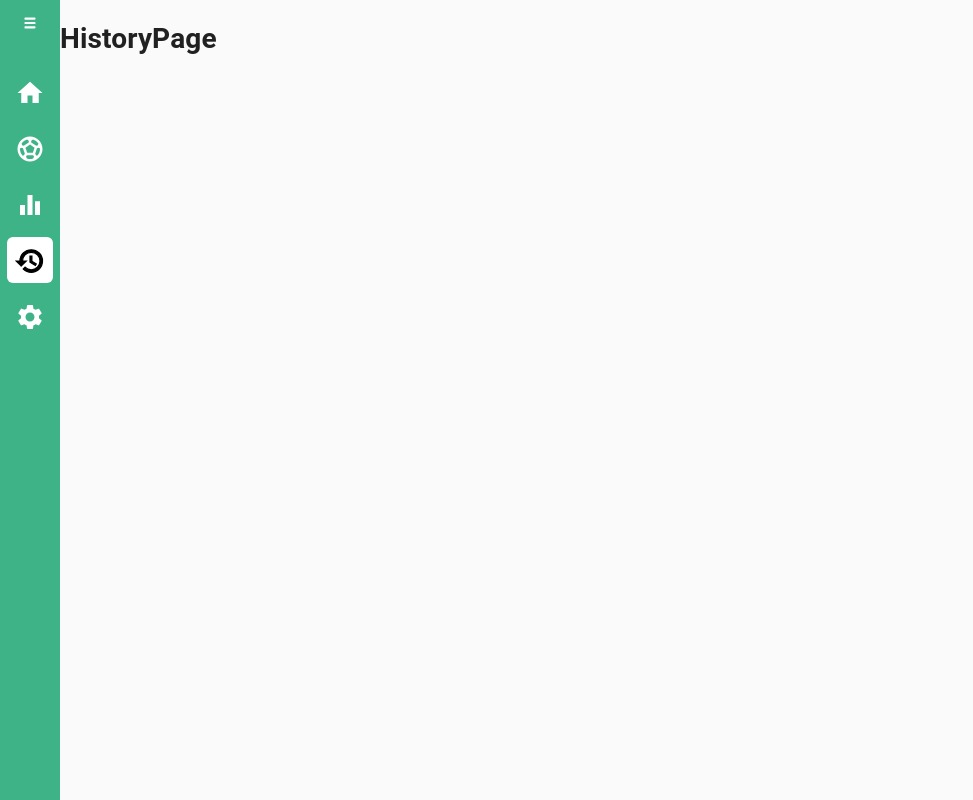
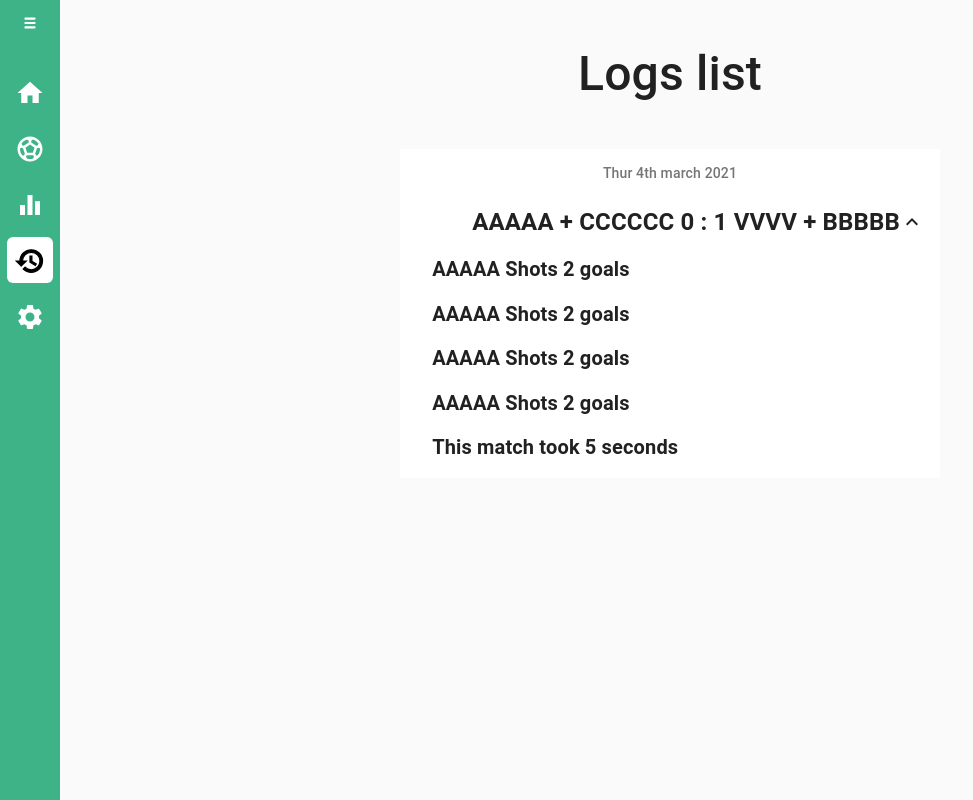
Before and after one commit to abnaceur/foosballtracker, a React (Create React App) app in the folder client/: page /history in a window 1280 px wide. Shown: the whole page, without its empty margins (0-973 px from the left). Built offline with nearby package versions, Linux system fonts and the light colour scheme.

Commit message:
Integrate History page.

```diff
--- /dev/null
+++ b/client/src/pages/HistoryPage/components/HistoryList.js
@@ -0,0 +1,83 @@
+import React from 'react';
+import { makeStyles } from '@material-ui/core/styles';
+import ListSubheader from '@material-ui/core/ListSubheader';
+import List from '@material-ui/core/List';
+import ListItem from '@material-ui/core/ListItem';
+import ListItemIcon from '@material-ui/core/ListItemIcon';
+import ListItemText from '@material-ui/core/ListItemText';
+import Collapse from '@material-ui/core/Collapse';
+import InboxIcon from '@material-ui/icons/MoveToInbox';
+import ExpandLess from '@material-ui/icons/ExpandLess';
+import ExpandMore from '@material-ui/icons/ExpandMore';
+import StarBorder from '@material-ui/icons/StarBorder';
+
+import {
+    HsHeading,
+    HsDesc
+} from '../style';
+
+const useStyles = makeStyles((theme) => ({
+    root: {
+        // width: '100%',
+        width: "auto",
+        margin: "0 auto",
+        display: "flex",
+        flexDirection: "column",
+        justifyContent: "center",
+        backgroundColor: theme.palette.background.paper,
+    },
+    nested: {
+        paddingLeft: theme.spacing(4),
+    },
+}));
+
+export default function HistortList() {
+    const classes = useStyles();
+    const [open, setOpen] = React.useState(true);
+
+    const handleClick = () => {
+        setOpen(!open);
+    };
+
+    return (
+        <List
+            component="nav"
+            aria-labelledby="nested-list-subheader"
+            subheader={
+                <ListSubheader component="div" id="nested-list-subheader">
+                    Thur 4th march 2021
+        </ListSubheader>
+            }
+            className={classes.root}
+        >
+
+            <ListItem button onClick={handleClick}>
+                <ListItemIcon>
+                </ListItemIcon>
+
+                <HsHeading>AAAAA + CCCCCC 0 : 1 VVVV + BBBBB</HsHeading>
+                {open ? <ExpandLess /> : <ExpandMore />}
+            </ListItem>
+
+            <Collapse in={open} timeout="auto" unmountOnExit>
+                <List component="div" disablePadding>
+                    <ListItem button className={classes.nested}>
+                        <HsDesc>AAAAA Shots 2 goals </HsDesc>
+                    </ListItem>
+                    <ListItem button className={classes.nested}>
+                        <HsDesc>AAAAA Shots 2 goals </HsDesc>
+                    </ListItem>
+                    <ListItem button className={classes.nested}>
+                        <HsDesc>AAAAA Shots 2 goals </HsDesc>
+                    </ListItem>
+                    <ListItem button className={classes.nested}>
+                        <HsDesc>AAAAA Shots 2 goals </HsDesc>
+                    </ListItem>
+                    <ListItem button className={classes.nested}>
+                        <HsDesc>This match took 5 seconds</HsDesc>
+                    </ListItem>
+                </List>
+            </Collapse>
+        </List>
+    );
+}
--- a/client/src/pages/HistoryPage/index.jsx
+++ b/client/src/pages/HistoryPage/index.jsx
@@ -2,15 +2,23 @@
 
 // Layout
 import HistoryPageBaseLayout from '../../layouts/HistoryPageBaseLayout';
+import HistortList from './components/HistoryList';
 
 // Styles
-import { Container } from './style';
+import {
+  HistoryContainer,
+  HistotyDate,
+  Container } from './style';
 
 const HistoryPage = () => {
   return (
     <HistoryPageBaseLayout id='dashboardLayout' className='dashboardLayout'>
       <Container>
-       <h1>HistoryPage</h1>
+        <HistoryContainer>
+            <HistotyDate>Logs list</HistotyDate>
+            <HistortList />
+        </HistoryContainer>
+
       </Container>
     </HistoryPageBaseLayout>
   );
--- a/client/src/pages/HistoryPage/style.js
+++ b/client/src/pages/HistoryPage/style.js
@@ -3,4 +3,29 @@
 export const Container = styled.div`
   flex: 1;
   min-height: 100vh;
+  padding: 40px;
 `;
+
+export const HistoryContainer = styled.div`
+  display: flex;
+  flex-direction: column;
+  justify-content: center;
+  align-content: center;
+  text-align: center;
+`
+
+export const  HistotyDate = styled.div`
+  font-size: 48px;
+  font-weight: 500;
+  margin-bottom: 40px;
+`
+
+export const HsHeading = styled.span`
+  font-size: 24px;
+  font-weight: bold;
+  `
+
+export const HsDesc = styled.span`
+  font-size: 20px;
+  font-weight: 600;
+`
```
